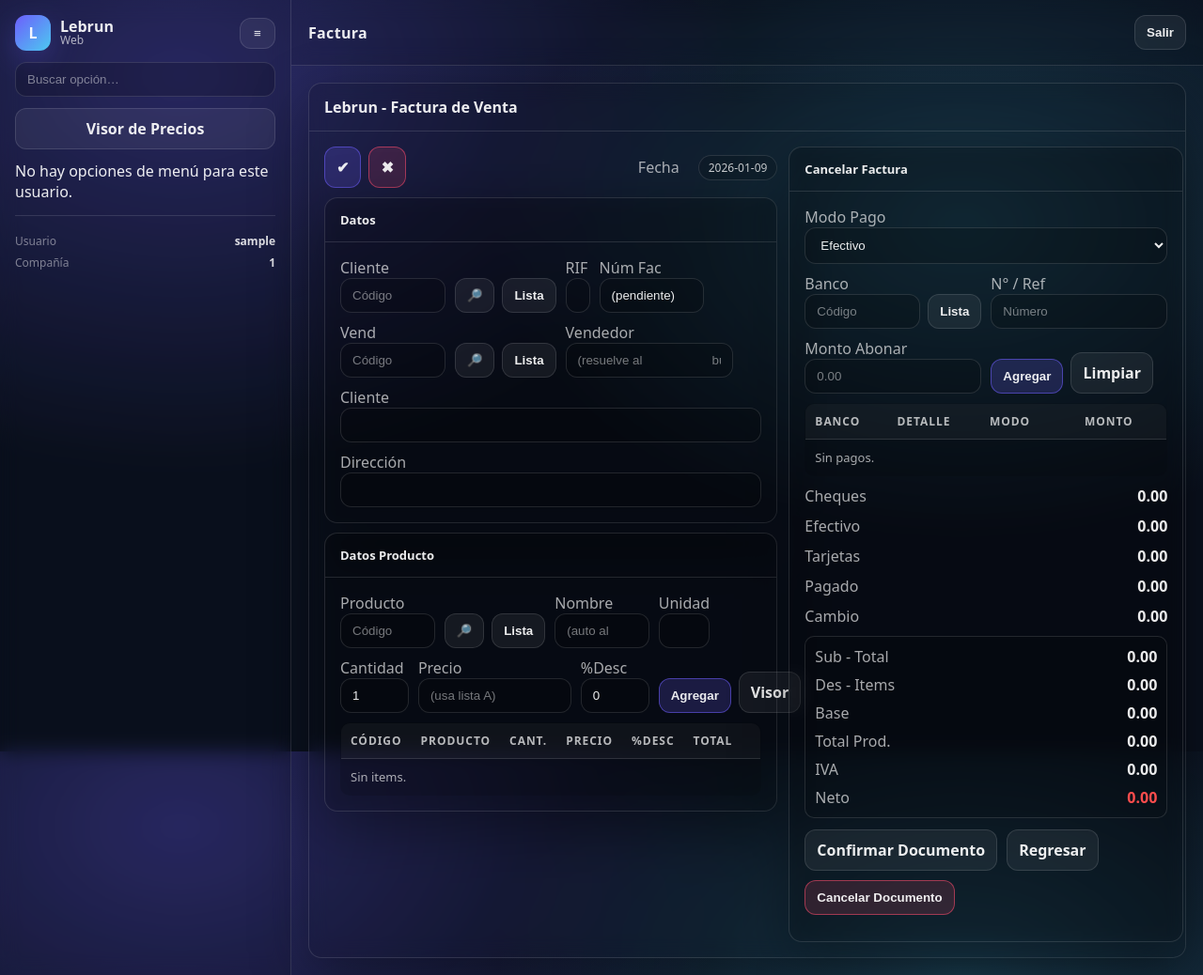
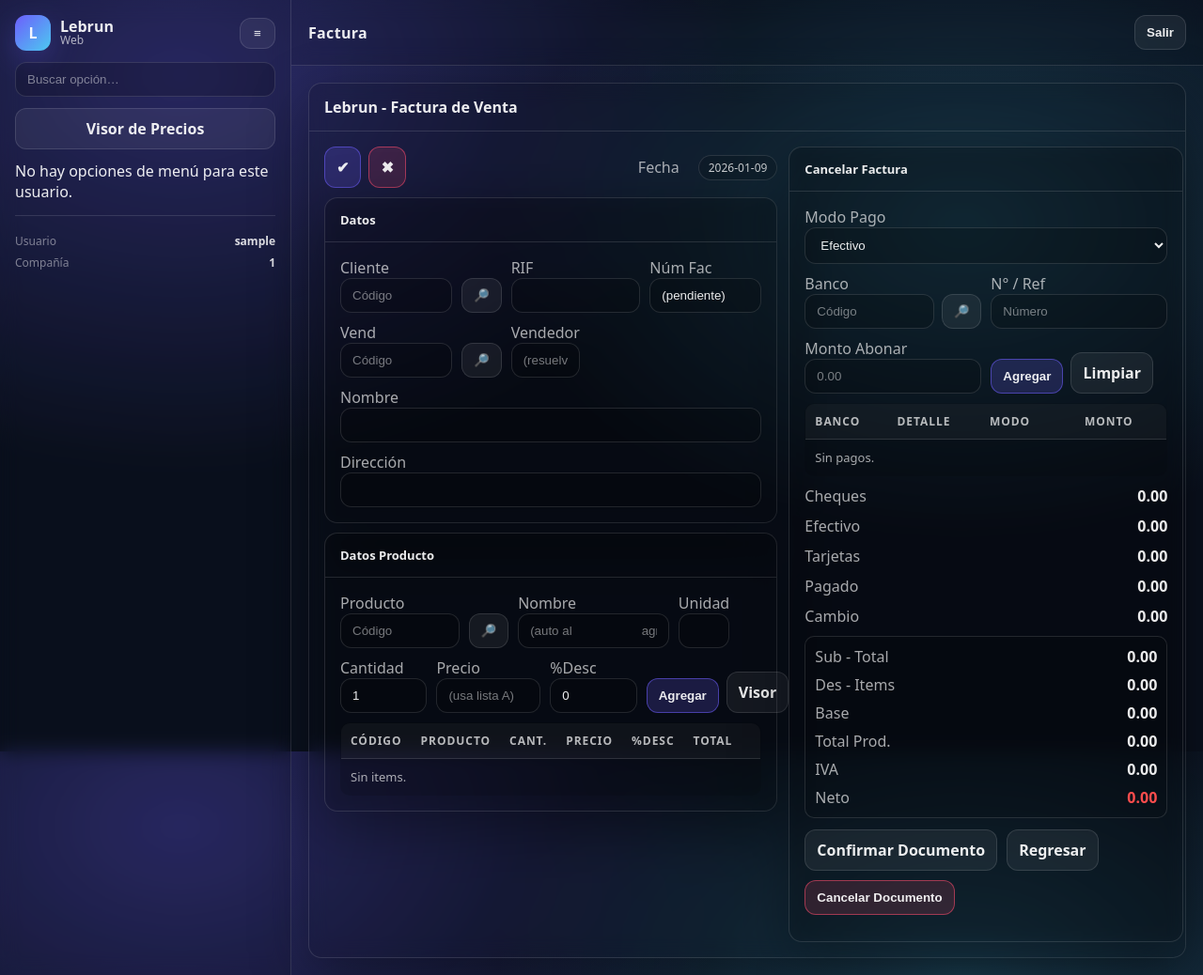
Before and after one commit to sumanuel/Lebrun-Py, a FastAPI app: page /facturacion/factura/nueva in a window 1280 px wide. Shown: the whole page at 94% size. Run offline with FastAPI, Linux system fonts and the light colour scheme; the visitor is signed in with stand-in values (Sample User, id 1).

Commit message:
feat(clientes): mejorar búsqueda de clientes y ajustar lógica de consulta en el repositorio

```diff
--- a/app/modules/forms/router.py
+++ b/app/modules/forms/router.py
@@ -624,8 +624,6 @@ def api_lookup_clientes(request: Request, q: str = Query("")):
         return JSONResponse({"error": "unauthorized"}, status_code=401)
 
     q = (q or "").strip()
-    if not q:
-        return {"items": []}
 
     try:
         repo = ClientesRepository()
--- a/app/web/templates/facturacion/frm_factura.html
+++ b/app/web/templates/facturacion/frm_factura.html
@@ -105,36 +105,33 @@ sidebar %}{% include "_sidebar.html" %}{% endblock %} {% block extra_head %}
 
                   <div class="col-4">
                     <label class="muted">Cliente</label>
-                    <input id="cli_codigo" class="input" name="cli_codigo"
-                    value="{{ inv["cliente"]["codigo"] }}" placeholder="Código"
-                    autocomplete="off" />
+                    <input
+                      id="cli_codigo"
+                      class="input"
+                      name="cli_codigo"
+                      value="{{ inv["cliente"]["codigo"] }}"
+                      placeholder="Código"
+                      autocomplete="off"
+                    />
                   </div>
-                  <div
-                    class="col-2"
-                    style="display: flex; align-items: end; gap: 8px"
-                  >
+                  <div class="col-1" style="display: flex; align-items: end">
                     <button
                       class="btn btn--ghost"
-                      type="submit"
-                      name="action"
-                      value="buscar_cliente"
-                      title="Buscar cliente"
+                      type="button"
+                      title="Buscar"
+                      onclick="openLookup('clientes')"
                     >
                       🔎
                     </button>
-                    <button
-                      class="btn btn--ghost"
-                      type="button"
-                      onclick="openLookup('clientes')"
-                      title="Buscar en lista"
-                    >
-                      Lista
-                    </button>
                   </div>
-                  <div class="col-2">
+                  <div class="col-3">
                     <label class="muted">RIF</label>
-                    <input class="input" value="{{ inv["cliente"]["rif"] }}"
-                    readonly />
+                    <input
+                      id="cli_rif"
+                      class="input"
+                      value="{{ inv["cliente"]["rif"] }}"
+                      readonly
+                    />
                   </div>
                   <div class="col-4">
                     <label class="muted">Núm Fac</label>
@@ -143,49 +140,55 @@ sidebar %}{% include "_sidebar.html" %}{% endblock %} {% block extra_head %}
 
                   <div class="col-4">
                     <label class="muted">Vend</label>
-                    <input id="vend_codigo" class="input" name="vend_codigo"
-                    value="{{ inv["vendedor"]["codigo"] }}" placeholder="Código"
-                    maxlength="10" autocomplete="off" />
+                    <input
+                      id="vend_codigo"
+                      class="input"
+                      name="vend_codigo"
+                      value="{{ inv["vendedor"]["codigo"] }}"
+                      placeholder="Código"
+                      maxlength="10"
+                      autocomplete="off"
+                    />
                   </div>
-                  <div
-                    class="col-2"
-                    style="display: flex; align-items: end; gap: 8px"
-                  >
+                  <div class="col-1" style="display: flex; align-items: end">
                     <button
                       class="btn btn--ghost"
-                      type="submit"
-                      name="action"
-                      value="buscar_vendedor"
-                      title="Buscar vendedor"
+                      type="button"
+                      title="Buscar"
+                      onclick="openLookup('vendedores')"
                     >
                       🔎
                     </button>
-                    <button
-                      class="btn btn--ghost"
-                      type="button"
-                      onclick="openLookup('vendedores')"
-                      title="Buscar en lista"
-                    >
-                      Lista
-                    </button>
                   </div>
-                  <div class="col-6">
+                  <div class="col-7">
                     <label class="muted">Vendedor</label>
-                    <input id="vend_nombre" class="input" value="{{
-                    inv["vendedor"]["nombre"] }}" placeholder="(resuelve al
-                    buscar)" readonly />
+                    <input
+                      id="vend_nombre"
+                      class="input"
+                      value="{{ inv["vendedor"]["nombre"] }}"
+                      placeholder="(resuelve al buscar)"
+                      readonly
+                    />
                   </div>
 
                   <div class="col-12">
-                    <label class="muted">Cliente</label>
-                    <input class="input" value="{{ inv["cliente"]["nombre"] }}"
-                    readonly />
+                    <label class="muted">Nombre</label>
+                    <input
+                      id="cli_nombre"
+                      class="input"
+                      value="{{ inv["cliente"]["nombre"] }}"
+                      readonly
+                    />
                   </div>
 
                   <div class="col-12">
                     <label class="muted">Dirección</label>
-                    <input class="input" value="{{ inv["cliente"]["direccion"]
-                    }}" readonly />
+                    <input
+                      id="cli_direccion"
+                      class="input"
+                      value="{{ inv["cliente"]["direccion"] }}"
+                      readonly
+                    />
                   </div>
                 </form>
               </div>
@@ -212,28 +215,19 @@ sidebar %}{% include "_sidebar.html" %}{% endblock %} {% block extra_head %}
                     maxlength="15" autocomplete="off" />
                   </div>
                   <div
-                    class="col-2"
+                    class="col-1"
                     style="display: flex; align-items: end; gap: 8px"
                   >
-                    <button
-                      class="btn btn--ghost"
-                      type="submit"
-                      name="action"
-                      value="buscar_producto"
-                      title="Buscar producto"
-                    >
-                      🔎
-                    </button>
                     <button
                       class="btn btn--ghost"
                       type="button"
                       onclick="openLookup('productos')"
                       title="Buscar en lista"
                     >
-                      Lista
+                      🔎
                     </button>
                   </div>
-                  <div class="col-4">
+                  <div class="col-5">
                     <label class="muted">Nombre</label>
                     <input id="prod_nombre" class="input" value="{{
                     inv["producto"]["nombre"] }}" placeholder="(auto al
@@ -387,7 +381,7 @@ sidebar %}{% include "_sidebar.html" %}{% endblock %} {% block extra_head %}
                         onclick="openLookup('bancos')"
                         title="Buscar banco"
                       >
-                        Lista
+                        🔎
                       </button>
                     </div>
                   </div>
@@ -807,6 +801,29 @@ sidebar %}{% include "_sidebar.html" %}{% endblock %} {% block extra_head %}
   }
 
   document.addEventListener("DOMContentLoaded", () => {
+    const cli = document.getElementById("cli_codigo");
+    const cliNombre = document.getElementById("cli_nombre");
+    const cliRif = document.getElementById("cli_rif");
+    const cliDirecc = document.getElementById("cli_direccion");
+
+    cli.addEventListener("input", () => {
+      if (cliNombre) cliNombre.value = "";
+      if (cliRif) cliRif.value = "";
+      if (cliDirecc) cliDirecc.value = "";
+    });
+
+    cli.addEventListener("keydown", (e) => {
+      if (e.key === "Enter") {
+        e.preventDefault();
+        submitAction(document.getElementById("formDatos"), "buscar_cliente");
+      }
+    });
+    cli.addEventListener("blur", () => {
+      const code = String(cli.value || "").trim();
+      const name = String((cliNombre && cliNombre.value) || "").trim();
+      if (code && !name) submitAction(document.getElementById("formDatos"), "buscar_cliente");
+    });
+
     const lookupQuery = document.getElementById("lookupQuery");
     lookupQuery.addEventListener("keydown", (e) => {
       if (e.key === "Enter") {
```
Also changed, not shown: app/modules/clientes/repository.py (+21 -11 lines), data/fiscal_jobs.json (+39 -0 lines).
